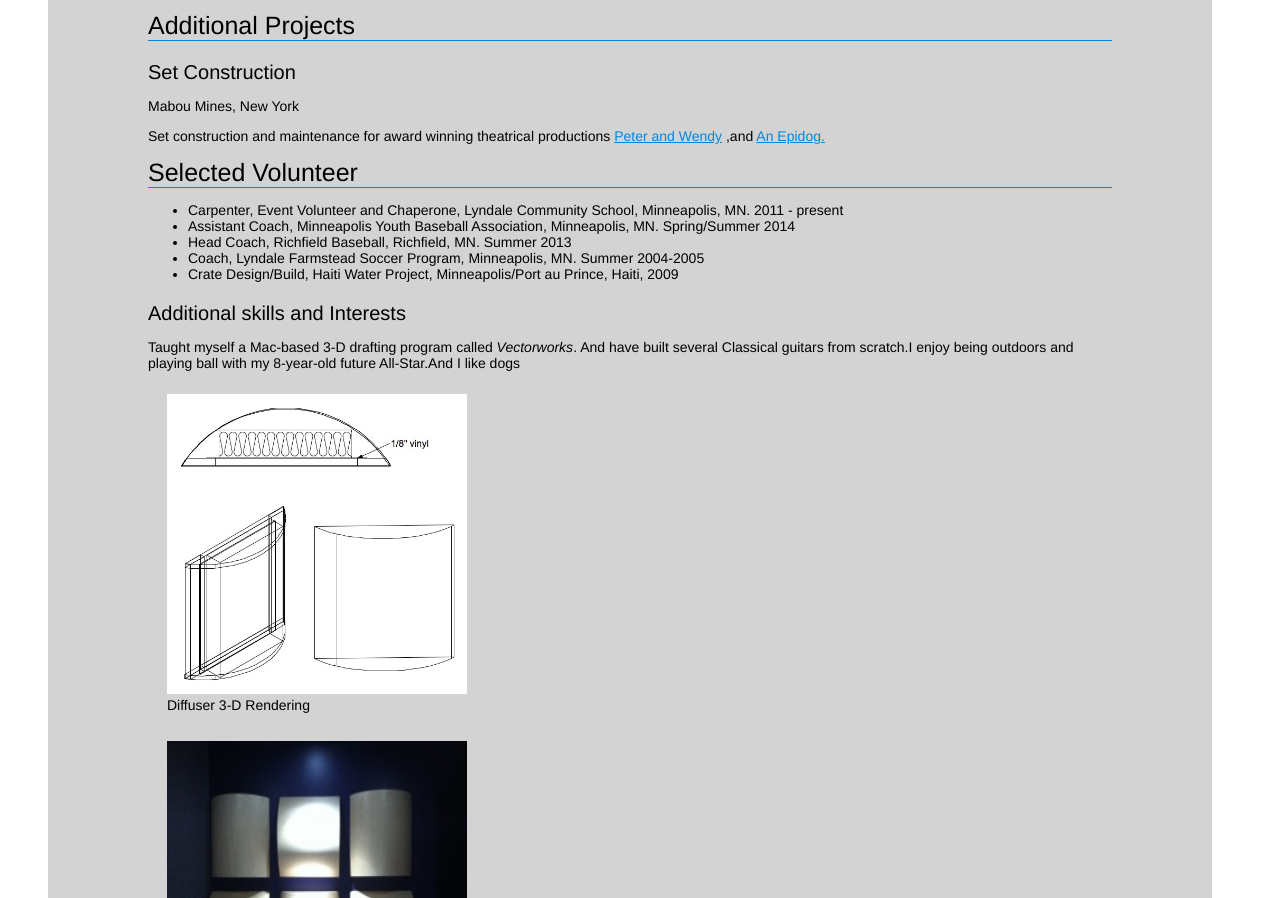
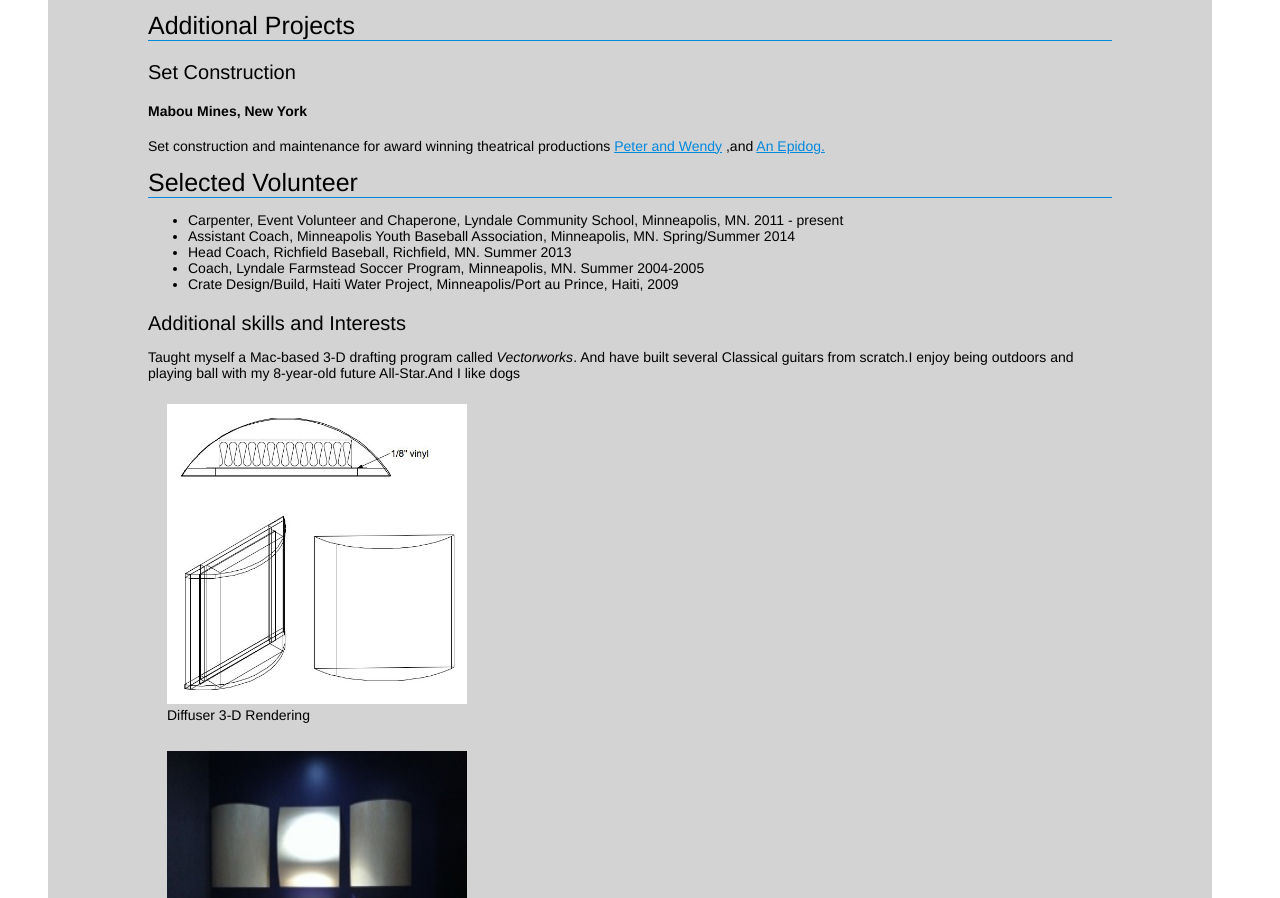
Before and after one commit to briandmpls/briandmpls.github.io, a plain HTML site: page index.html in a window 1280 px wide. Shown: the part 839-1737 px from the top of the page. Drawn offline with Linux system fonts and the light colour scheme.

Commit message:
Update index.html

```diff
--- a/index.html
+++ b/index.html
@@ -61,8 +61,8 @@
 					Additional Projects
 					</div>
 					<h3>Set Construction</h3>
-					<p>Mabou Mines, New York</p>
-					<p></p>
+					<h4>Mabou Mines, New York</h4>
+					<p>
 					 Set construction and maintenance for award winning theatrical productions
                     				<a href="http://www.maboumines.org/productions/peter-and-wendy"target="_blank"<q>Peter and Wendy</q></a>
                     				,and
```
